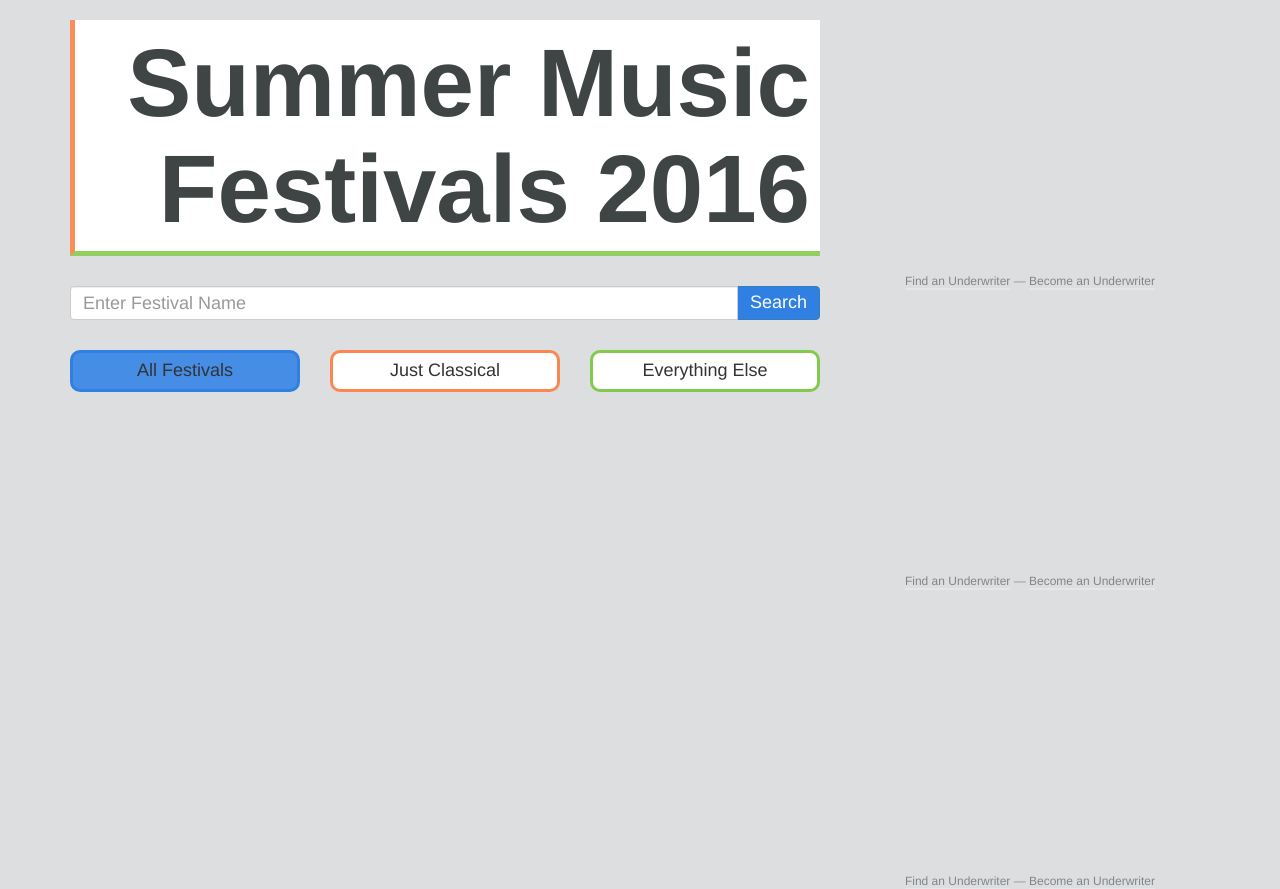
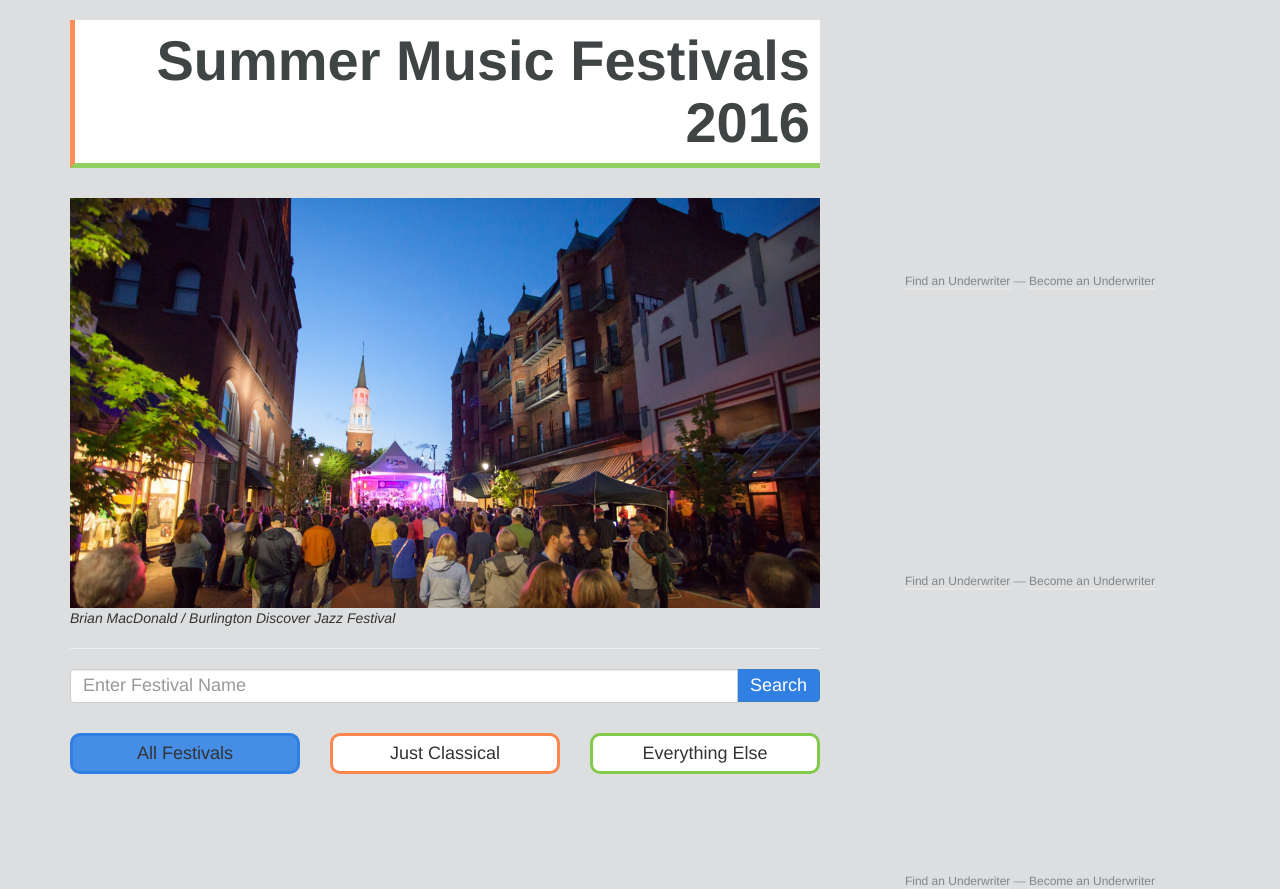
Before and after one commit to vprnet/summer-festivals, a Flask app: template app/templates/content.html in a window 1280 px wide. Shown: the part 50-939 px from the top of the page. Run offline with Flask 2, Linux system fonts and the light colour scheme; the template is opened without the code that fills it, so the values that code supplies are empty; some libraries are stand-ins or nearby versions.

Commit message:
add image to landing page, resize h1 so that it doesn't take up too much above fold space

```diff
--- a/app/static/dev/sass/_festivals.scss
+++ b/app/static/dev/sass/_festivals.scss
@@ -29,7 +29,7 @@ h1 {
         font-size: 72px;
     }
     @media (min-width: $big-screen) {
-        font-size: 96px;
+        font-size: 56px;
     }
 }
 
--- a/app/templates/content.html
+++ b/app/templates/content.html
@@ -7,6 +7,9 @@
     <div class="row">
         <div class="col-md-8 col-sm-7">
             <h1><a href="{{ url_for('index') }}">Summer Music Festivals 2016</a></h1>
+            <img class="img-responsive" src="../static/img/church-street-summer-festivals-2016.jpg" width="100%" height="100%">
+            <p><i>Brian MacDonald / Burlington Discover Jazz Festival</i></p>
+            <hr>
             <form id="search_for_festival" class="input-group">
                 <input type="text" class="form-control" placeholder="Enter Festival Name">
                 <span class="input-group-btn">
```
Also changed, not shown: app/static/css/style.css.
